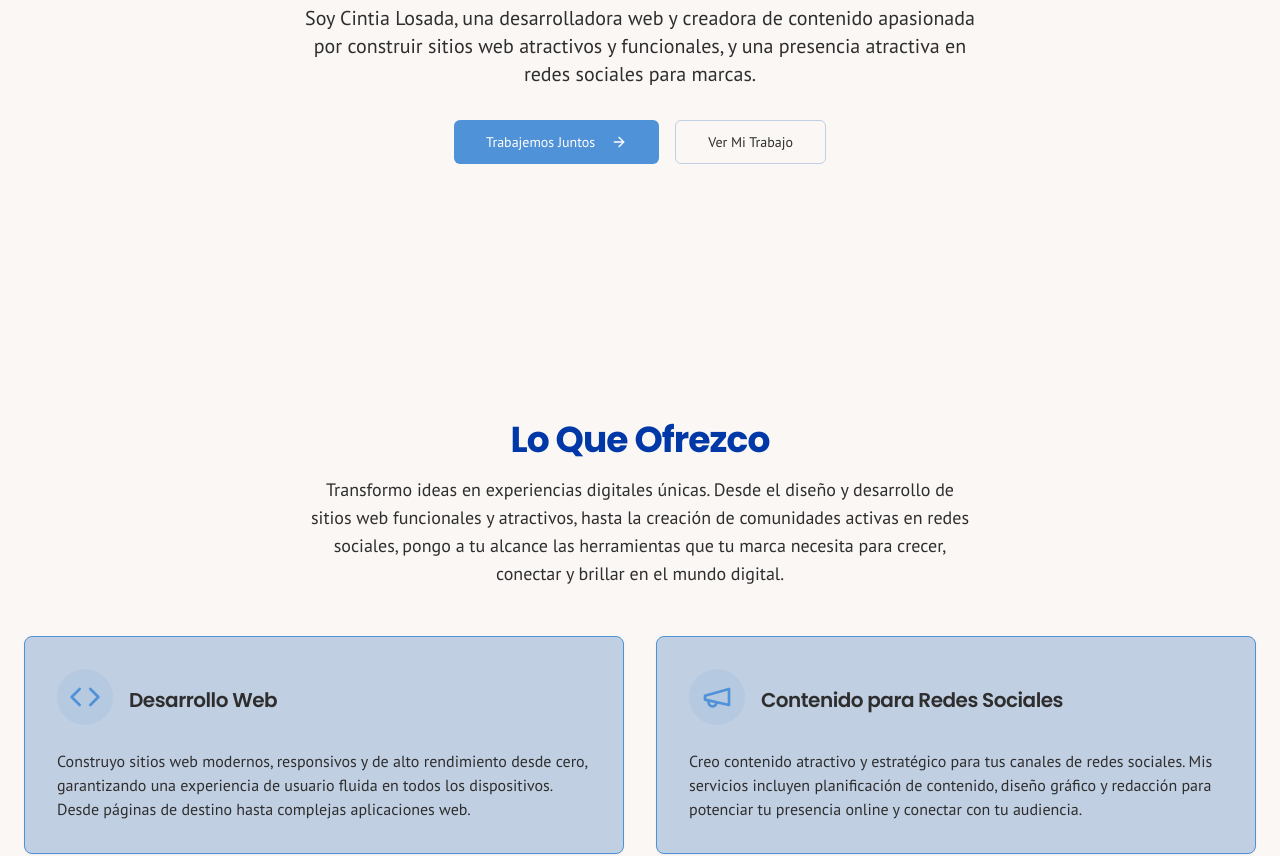
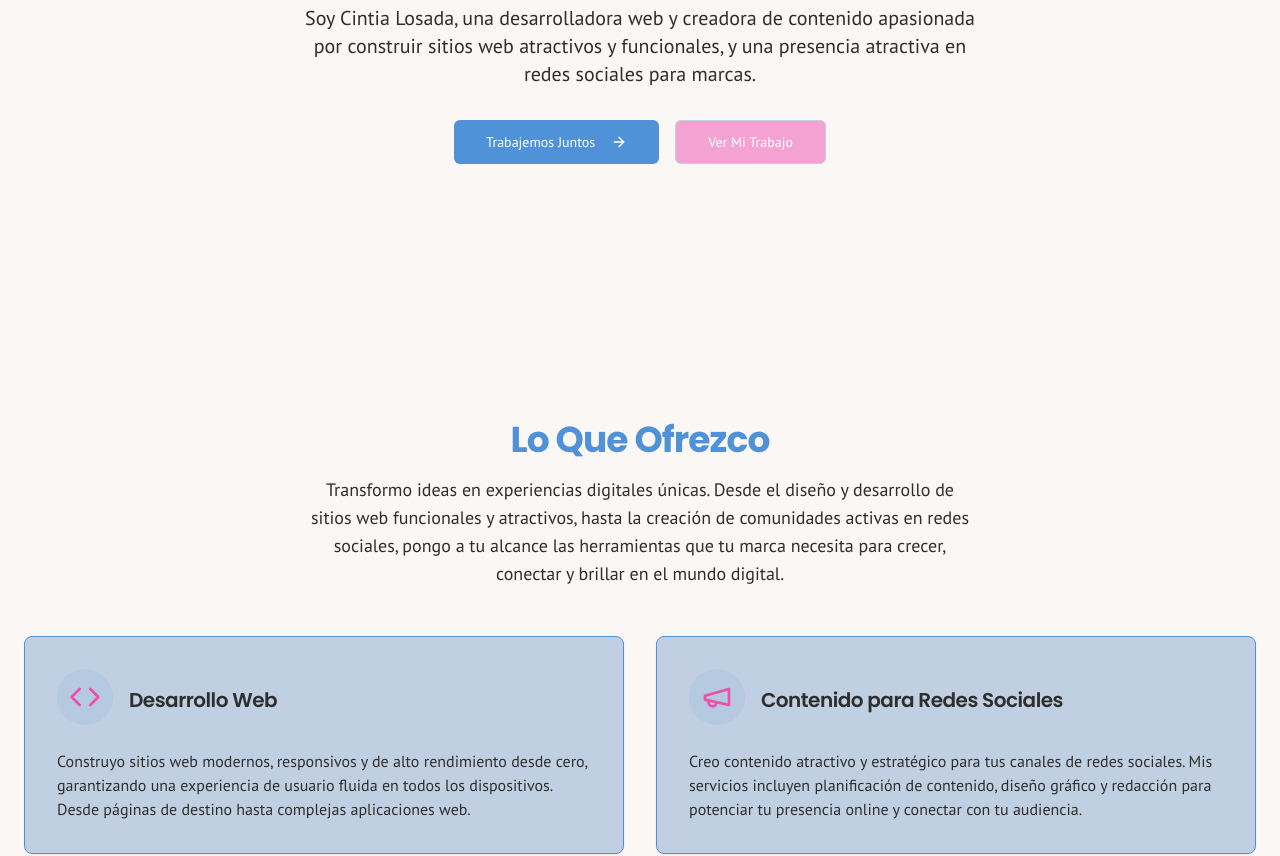
Before and after one commit to CinloDev/CinloDev, a Next.js app: page / in a window 1280 px wide. Shown: the part 440-1296 px from the top of the page. Built offline with nearby package versions, Linux system fonts and the light colour scheme.

Commit message:
Mejorar estilos de botones y enlaces en varios componentes para una mejor experiencia de usuario

```diff
--- a/src/app/components/contact-section.tsx
+++ b/src/app/components/contact-section.tsx
@@ -107,7 +107,7 @@ export default function ContactSection() {
                       </FormItem>
                     )}
                   />
-                  <Button type="submit" disabled={isSubmitting} className="w-full">
+                  <Button type="submit" disabled={isSubmitting} className="w-full bg-primary hover:bg-secondary/50 text-white transition-colors">
                     {isSubmitting ? (
                       <>
                         <Loader2 className="mr-2 h-4 w-4 animate-spin" />
--- a/src/app/components/hero-section.tsx
+++ b/src/app/components/hero-section.tsx
@@ -14,12 +14,12 @@ export default function HeroSection() {
             Soy Cintia Losada, una desarrolladora web y creadora de contenido apasionada por construir sitios web atractivos y funcionales, y una presencia atractiva en redes sociales para marcas.
           </p>
           <div className="mt-8 flex justify-center gap-4">
-            <Button asChild size="lg">
+            <Button asChild size="lg" className="bg-primary hover:bg-secondary/50 transition-colors">
               <Link href="#contact">
                 Trabajemos Juntos <ArrowRight className="ml-2" />
               </Link>
             </Button>
-            <Button asChild variant="outline" size="lg">
+            <Button asChild variant="outline" size="lg" className="bg-secondary/50 text-white hover:bg-primary transition-colors">
               <Link href="#work">Ver Mi Trabajo</Link>
             </Button>
           </div>
--- a/src/app/components/services-section.tsx
+++ b/src/app/components/services-section.tsx
@@ -18,7 +18,7 @@ export default function ServicesSection() {
             <Card key={service.title} className="p-2">
               <CardHeader className="flex flex-row items-center gap-4">
                 <div className="bg-primary/10 p-3 rounded-full">
-                  <service.icon className="h-8 w-8 text-primary" />
+                  <service.icon className="h-8 w-8 text-secondary" />
                 </div>
                 <div>
                   <CardTitle className="text-xl font-headline">{service.title}</CardTitle>
--- a/src/app/globals.css
+++ b/src/app/globals.css
@@ -79,7 +79,7 @@
     @apply border-border;
   }
   h1, h2, h3, h4, h5, h6 {
-    color: hsl(220, 100%, 33%) !important;
+    color: hsl(211 63% 58%) !important;
   }
   body {
     @apply bg-background text-foreground;
--- a/src/components/footer.tsx
+++ b/src/components/footer.tsx
@@ -16,7 +16,7 @@ export default function Footer() {
                 aria-label={link.name}
                 target="_blank"
                 rel="noopener noreferrer"
-                className="text-foreground/60 hover:text-primary transition-colors"
+                className="text-primary hover:text-secondary transition-colors"
               >
                 <link.icon className="h-6 w-6" />
               </Link>
--- a/src/components/header.tsx
+++ b/src/components/header.tsx
@@ -43,12 +43,12 @@ export default function Header() {
         ))}
        </nav>
         <div className="hidden md:block">
-          <Button asChild>
+          <Button asChild className="bg-primary hover:bg-secondary/50 text-white transition-colors">
             <Link href="#contact">Contrátame</Link>
           </Button>
         </div>
         <div className="md:hidden">
-          <Button onClick={toggleMenu} variant="ghost" size="icon">
+          <Button onClick={toggleMenu} variant="ghost" size="icon" className="bg-primary hover:bg-secondary/50 text-white transition-colors">
             {isOpen ? <X className="h-6 w-6" /> : <Menu className="h-6 w-6" />}
           </Button>
         </div>
@@ -66,14 +66,14 @@ export default function Header() {
                 {link.label}
                 </Link>
             ))}
-            <Button asChild className="w-full mt-4">
+            <Button asChild className="w-full mt-4 hover:bg-secondary/50">
                 <Link href="#contact" onClick={() => setIsOpen(false)}>
                 Contrátame
                 </Link>
             </Button>
             </nav>
         </div>
-        )}
+    )}
     </header>
   );
 }
--- a/src/components/logo.tsx
+++ b/src/components/logo.tsx
@@ -4,7 +4,7 @@ export default function Logo() {
   return (
     <Link href="/" className="text-2xl font-bold font-headline transition-colors flex items-center gap-1">
       <span className="text-black font-bold">Cinlo</span>
-      <span className="text-primary font-bold">Dev</span>
+      <span className="text-primary font-bold hover:text-secondary/50 transition-colors">Dev</span>
     </Link>
   );
 }
```
Also changed, not shown: public/images/about-me.png.
